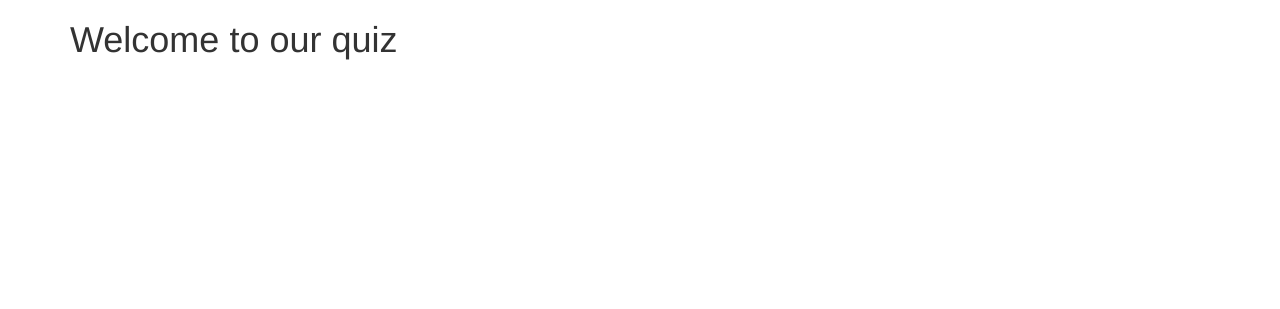
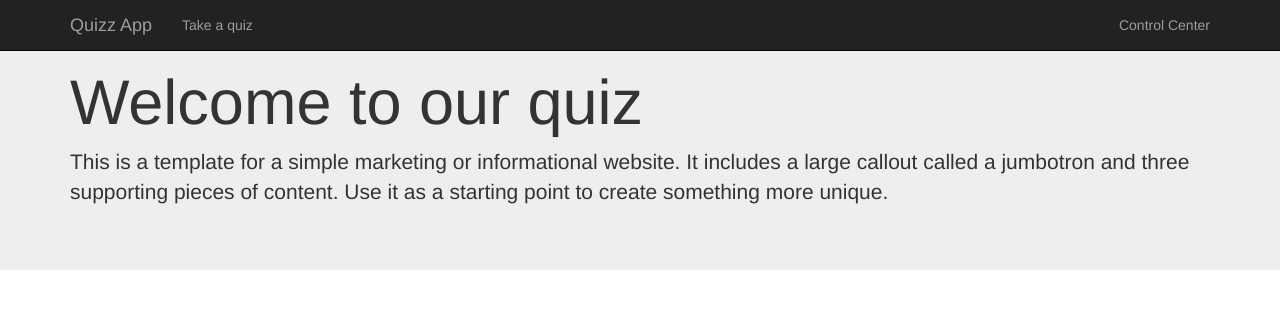
Before and after one commit to ssafarov/QuizApp, a PHP site: page /posts/ in a window 1280 px wide. Shown: the top 309 px of the page. Run offline with PHP 8.4, Linux system fonts and the light colour scheme; some libraries are stand-ins or nearby versions.

Commit message:
Basic Control center funcs added: views, actions, routes

```diff
--- a/app/Config.php
+++ b/app/Config.php
@@ -8,6 +8,8 @@ namespace Quiz;
  */
 class Config
 {
+
+    const APP_TITLE = 'Quizz App';
 
     /**
      * Database hostname: localhost, 127.0.0.1 or whatever
--- a/app/Controllers/Home.php
+++ b/app/Controllers/Home.php
@@ -21,6 +21,7 @@ class Home extends AbstractController
      */
     public function indexAction()
     {
-        View::renderTemplate('Home/index.twig');
+        View::renderTemplate('Home/index.twig' );
     }
+
 }
--- a/app/Core/Handlers.php
+++ b/app/Core/Handlers.php
@@ -62,7 +62,7 @@ class Handlers
         http_response_code($code);
 
         if (!Config::SHOW_ERRORS) {
-            View::renderTemplate("$code.html");
+            View::renderTemplate("$code.twig");
         } else {
             echo "<h1>Oops, looks like we have an error here.</h1>";
             echo "<p>Exception Class: <b>'" . get_class($exception) . "'</b></p>";
--- a/app/Core/Router.php
+++ b/app/Core/Router.php
@@ -200,7 +200,7 @@ class Router
             }
         }
 
-        return $url;
+        return rtrim($url, '/\\');
     }
 
     /**
--- a/app/Core/View.php
+++ b/app/Core/View.php
@@ -8,6 +8,8 @@
 
 namespace Core;
 
+
+use Quiz\Config;
 
 class View
 {
@@ -46,6 +48,8 @@ class View
     {
         static $twig = null;
 
+        $args = array_merge(['title'=> Config::APP_TITLE], $args);
+
         if ($twig === null) {
             $loader = new \Twig_Loader_Filesystem(dirname(__DIR__) . '/Templates');
             $twig = new \Twig_Environment($loader);
--- a/app/Templates/Home/index.twig
+++ b/app/Templates/Home/index.twig
@@ -2,8 +2,17 @@
 
 {% block title %}Quiz Homepage{% endblock %}
 
+{% block jumbotron %}
+
+    <div class="jumbotron">
+        <div class="container">
+            <h1>Welcome to our quiz</h1>
+            <p>This is a template for a simple marketing or informational website. It includes a large callout called a jumbotron and three supporting pieces of content. Use it as a starting point to create something more unique.</p>
+        </div>
+    </div>
+
+{% endblock %}
+
 {% block body %}
 
-    <h1>Welcome to our quiz</h1>
-
 {% endblock %}
--- a/app/Templates/_base.twig
+++ b/app/Templates/_base.twig
@@ -10,10 +10,38 @@
     <title>{% block title %}{% endblock %}</title>
 </head>
 <body>
+{% block header %}
+<nav class="navbar navbar-inverse navbar-fixed-top">
+    <div class="container">
+        <div class="navbar-header">
+            <button type="button" class="navbar-toggle collapsed" data-toggle="collapse" data-target="#navbar" aria-expanded="false" aria-controls="navbar">
+                <span class="sr-only">Toggle navigation</span>
+                <span class="icon-bar"></span>
+                <span class="icon-bar"></span>
+                <span class="icon-bar"></span>
+            </button>
+            <a class="navbar-brand" href="/">{{ title }}</a>
+        </div>
+        <div id="navbar" class="navbar-collapse collapse">
+            <ul class="nav navbar-nav">
+                <li><a href="/">Take a quiz</a></li>
+            </ul>
+            <ul class="nav navbar-nav navbar-right">
+                <li><a href="/control-center/">Control Center</a></li>
+            </ul>
+        </div><!--/.navbar-collapse -->
+    </div>
+</nav>
+{% endblock %}
+
+{% block jumbotron %}
+{% endblock %}
+
 <div class="container">
     {% block body %}
     {% endblock %}
 </div>
+
 <script src="/assets/js/jquery.min.js"></script>
 <script src="/assets/css/js/bootstrap.min.js"></script>
 </body>
--- a/public/index.php
+++ b/public/index.php
@@ -33,12 +33,17 @@ $router = new Core\Router();
  */
 
 /**
- * Default route
+ * Default Frontend route
  */
-$router->add('', ['controller' => 'Home', 'action' => 'index']);
+$router->add('',  ['controller' => 'Home', 'action' => 'index']);
 
 /**
- * And all other
+ * Default Backend route
+ */
+$router->add('control-center',  ['controller' => 'ControlCenter', 'action' => 'index']);
+
+/**
+ * And all other routes
  */
 $router->add('{controller}/{action}');
 
```
Also changed, not shown: app/Controllers/ControlCenter.php (added, +39 -0 lines), app/Templates/404.twig (+8 -6 lines), app/Templates/500.twig (+8 -6 lines), app/Templates/Backend/_dashboard.twig (added, +16 -0 lines), app/Templates/Backend/index.twig (added, +12 -0 lines), app/Templates/Backend/manageQuizes.twig (added, +11 -0 lines), app/Templates/Backend/takenQuizes.twig (added, +11 -0 lines).
